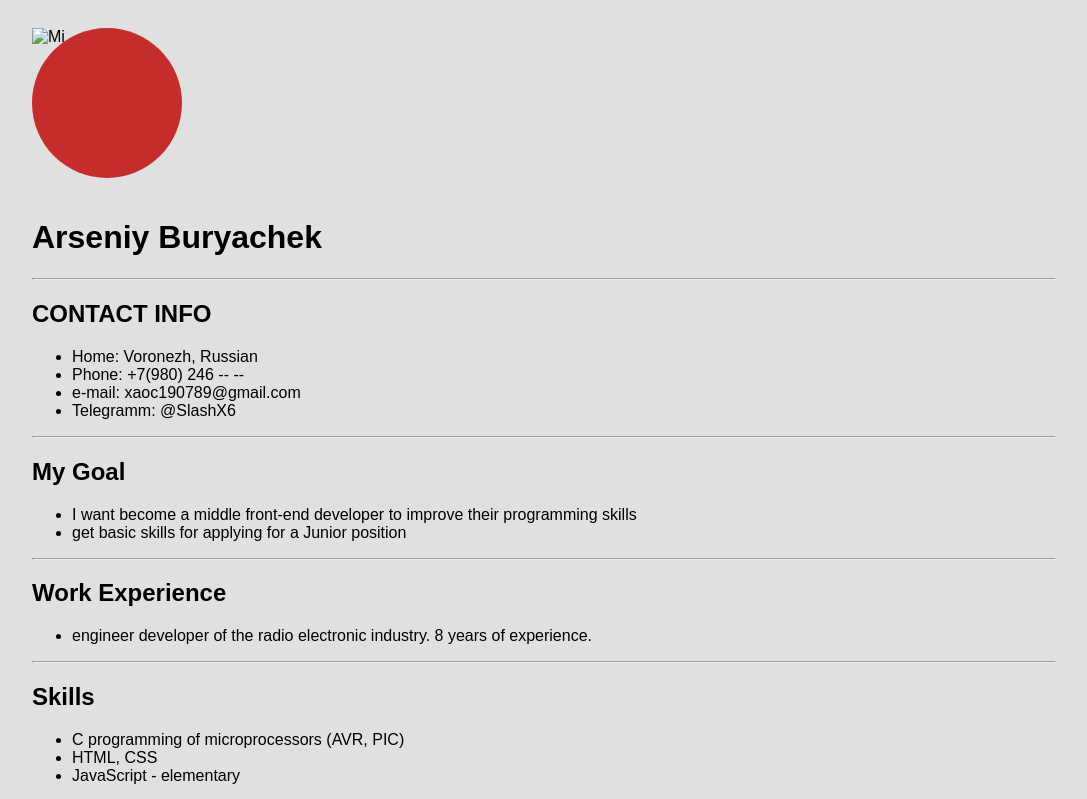
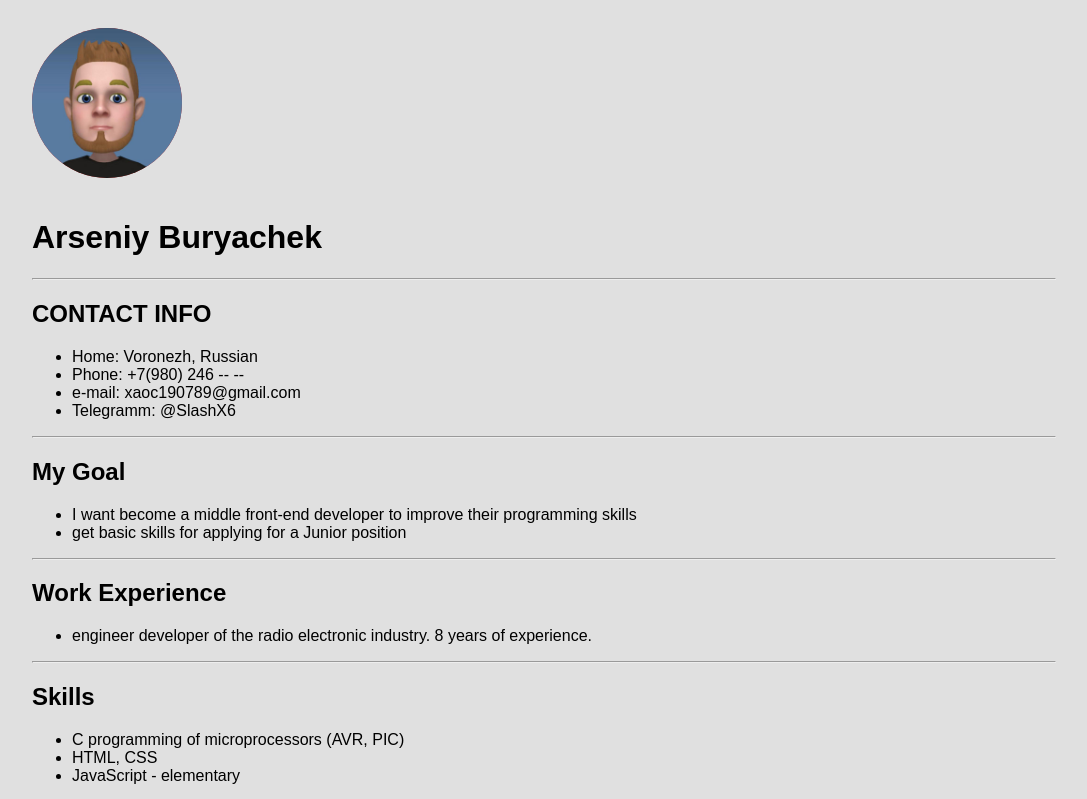
Before and after one commit to ArseniyXaoc/rsschool-cv, a plain HTML site: page index.html in a window 1280 px wide. Shown: the top 799 px of the page, without its empty margins (96-1183 px from the left). Drawn offline with Linux system fonts and the light colour scheme.

Commit message:
feat: add index page photo and *.jpg file

```diff
--- a/index.html
+++ b/index.html
@@ -17,6 +17,11 @@
             padding-top: 20px;
         }
 
+        img {
+            width: 100%;
+            border-radius: 50%;
+        }
+
         .img {
             background-color: rgb(197, 45, 45);
             display: inline-block;
@@ -32,7 +37,7 @@
     <main>
         <div class="container">
             <div>
-                <div class="img"><img src="" alt="Mi"></div>
+                <div class="img"><img src="photo_2019-11-30_20-52-33.jpg" alt="Mi"></div>
                 <h1 class="person">Arseniy Buryachek</h1>
                 <hr>
             </div>
@@ -82,7 +87,8 @@
             <section class="education">
                 <h2 class="info">Education</h2>
                 <ul>
-                    <li class="info-style">Voronezh State Technical University (VSTU) (microelectronics and solid-state electronics)</li>
+                    <li class="info-style">Voronezh State Technical University (VSTU) (microelectronics and solid-state
+                        electronics)</li>
                     <li class="info-style">HTMLAcademy - 1st lavel HTML and CSS</li>
                     <li class="info-style"> Hexlet - JavaScript Frontend - basic free lavel</li>
                     <li class="info-style">Codecademy - JavaScript, HTML, CSS</li>
```
Also changed, not shown: photo_2019-11-30_20-52-33.jpg (added).
